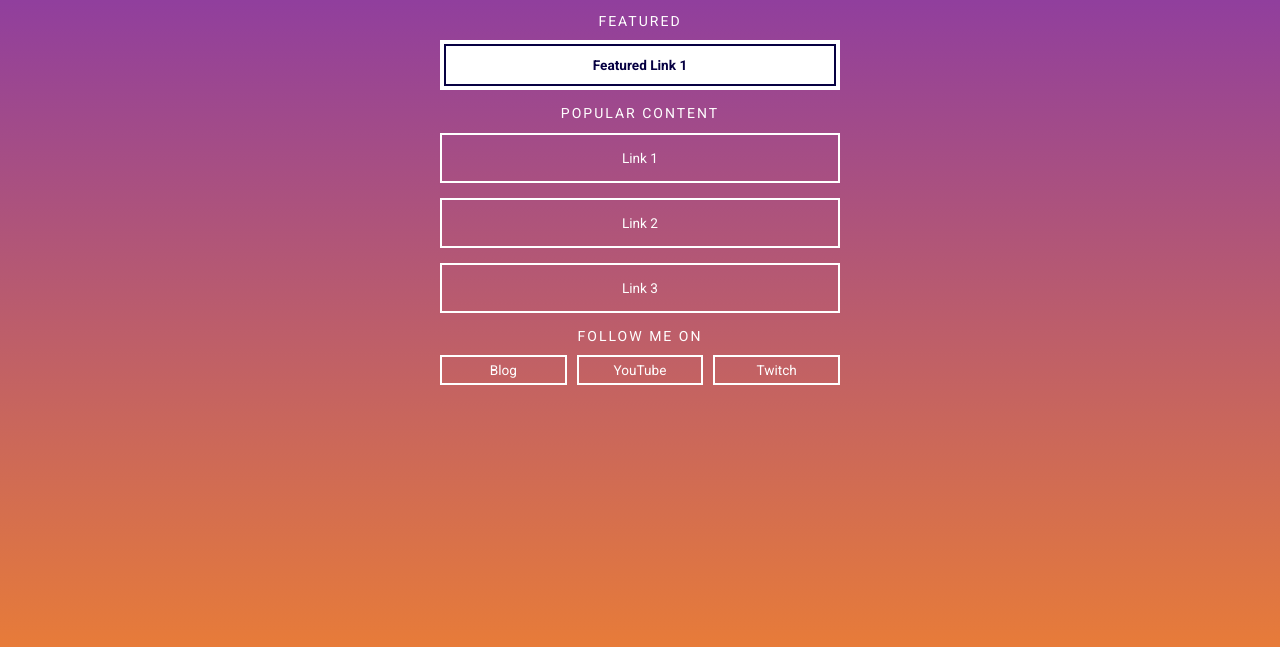
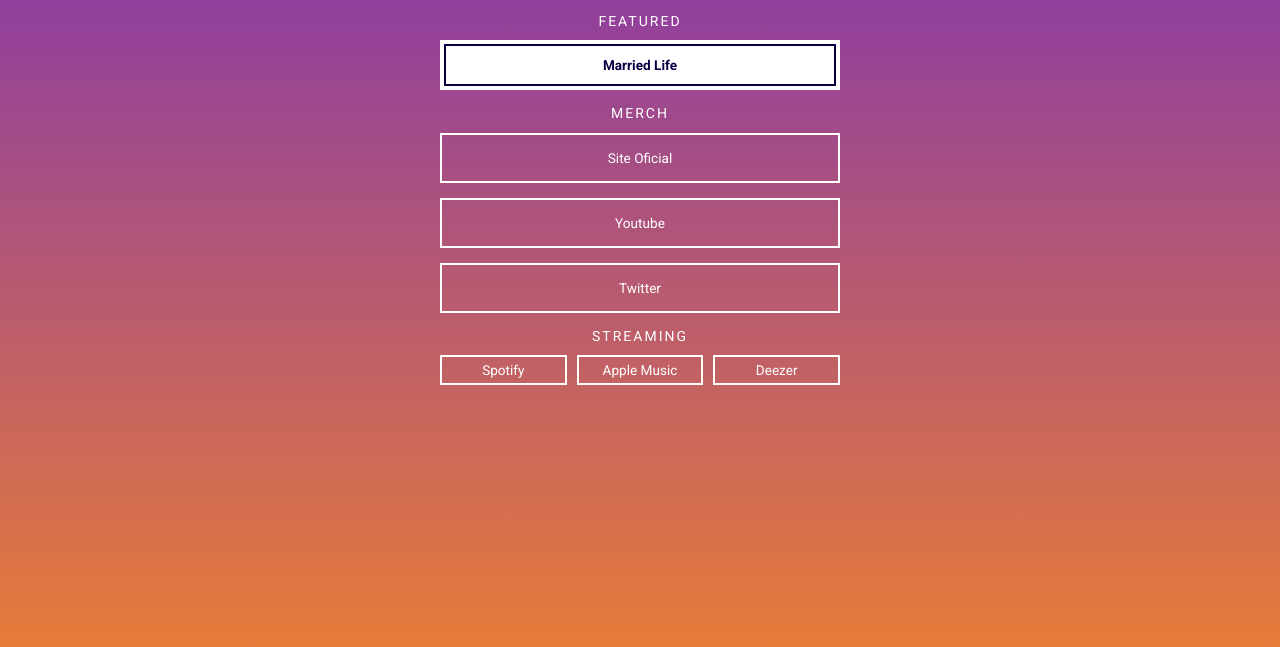
Before and after one commit to thiagofive/thiagofive.github.io, a website: page index.html in a window 1280 px wide. Shown: the part 131-778 px from the top of the page. Drawn offline with Linux system fonts and the light colour scheme.

Commit message:
Update index.html

```diff
--- a/index.html
+++ b/index.html
@@ -14,22 +14,22 @@
 
         <!-- Featured -->
         <h2>Featured</h2>
-        <a class="featured" href="">Featured Link 1</a>
+        <a class="featured" href="">Married Life</a>
 
         <!-- Popular Content -->
-        <h2>Popular Content</h2>
+        <h2>Merch</h2>
 
-        <a href="">Link 1</a>
-        <a href="">Link 2</a>
-        <a href="">Link 3</a>
+        <a href="">Site Oficial</a>
+        <a href="">Youtube</a>
+        <a href="">Twitter</a>
 
         <!-- Channels -->
-        <h2>Follow Me On</h2>
+        <h2>Streaming</h2>
 
         <div class="channels">
-            <a href="">Blog</a>
-            <a href="">YouTube</a>
-            <a href="">Twitch</a>
+            <a href="">Spotify</a>
+            <a href="">Apple Music</a>
+            <a href="">Deezer</a>
         </div>
 
     </body>
```
